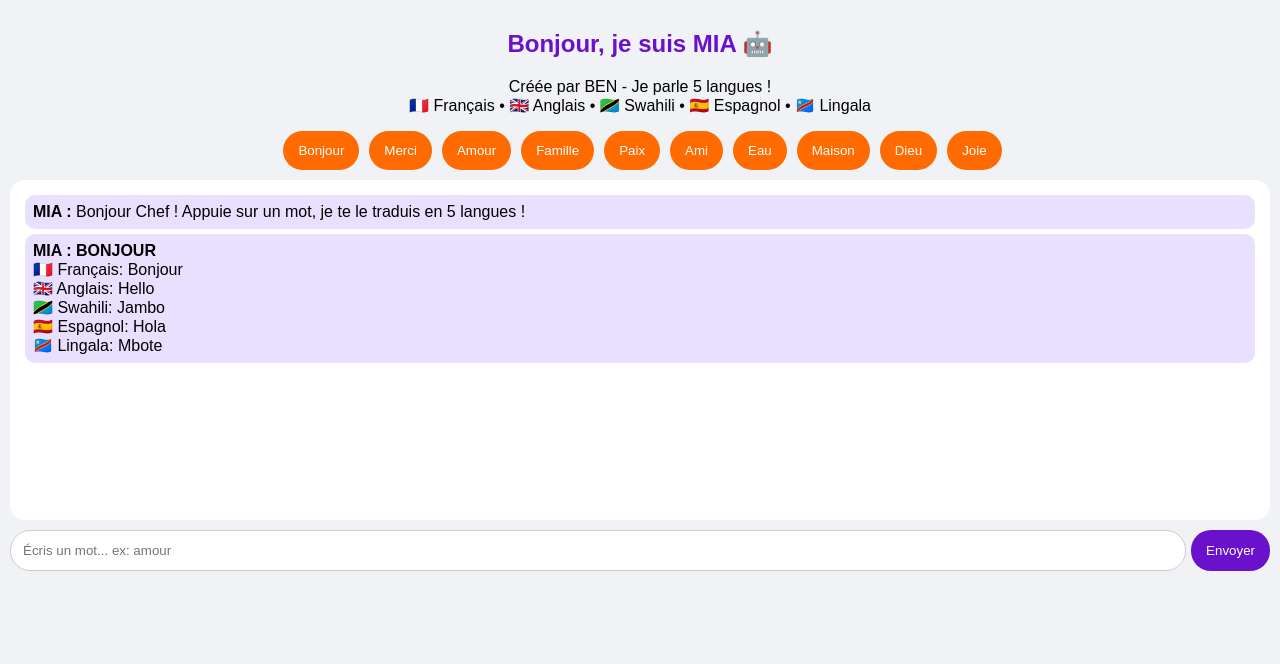
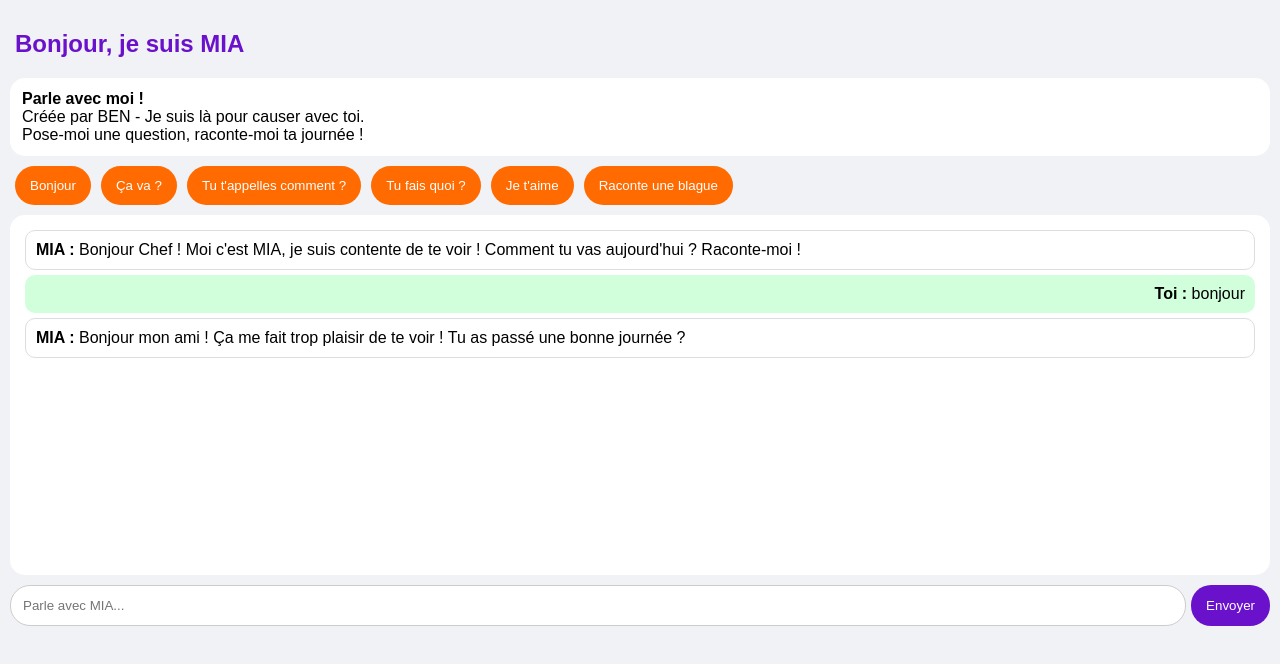
Before and after one commit to ben-kab/mia-cloud, a plain HTML site: page index.html in a window 1280 px wide. Both pictures are taken after a click on the button "Bonjour". Drawn offline with Linux system fonts and the light colour scheme.

Commit message:
Refactor index.html for improved layout and interaction
Updated the title and improved the layout and styling of the chat interface. Enhanced user interaction elements and modified the initial greeting message.

```diff
--- a/index.html
+++ b/index.html
@@ -3,61 +3,61 @@
 <head>
 <meta charset="UTF-8">
 <meta name="viewport" content="width=device-width, initial-scale=1">
-<title>MIA - By BEN - 5 Langues</title>
+<title>MIA - By BEN</title>
 <style>
 body{font-family:Arial;background:#f0f2f5;margin:0;padding:10px}
-h2{text-align:center;color:#6a11cb}
-#chat{background:white;height:320px;overflow:auto;padding:10px;border-radius:15px}
-.mia{background:#e9e0ff;padding:8px;border-radius:10px;margin:5px}
-.moi{background:#d1ffdb;padding:8px;border-radius:10px;margin:5px;text-align:right}
+h2{text-align:left;color:#6a11cb;margin-left:5px}
+.ecrit{background:white;padding:12px;border-radius:15px;text-align:left;margin-bottom:10px}
+#chat{background:white;height:340px;overflow:auto;padding:10px;border-radius:15px;text-align:left}
+.mia{background:white;border:1px solid #ddd;padding:10px;border-radius:10px;margin:5px;text-align:left}
+.moi{background:#d1ffdb;padding:10px;border-radius:10px;margin:5px;text-align:right}
 #box{display:flex;margin-top:10px}
 input{flex:1;padding:12px;border-radius:20px;border:1px solid #ccc}
 button{padding:12px 15px;border:none;background:#6a11cb;color:white;border-radius:20px;margin-left:5px}
-.lang{display:flex;gap:5px;flex-wrap:wrap;justify-content:center;margin:10px 0}
+.lang{display:flex;gap:5px;flex-wrap:wrap;justify-content:flex-start;margin:10px 0}
 .lang button{background:#ff6b00}
 </style>
 </head>
 <body>
-<h2>Bonjour, je suis MIA 🤖</h2>
-<p style="text-align:center">Créée par BEN - Je parle 5 langues !<br>🇫🇷 Français • 🇬🇧 Anglais • 🇹🇿 Swahili • 🇪🇸 Espagnol • 🇨🇩 Lingala</p>
+<h2>Bonjour, je suis MIA</h2>
+<div class="ecrit">
+<b>Parle avec moi !</b><br>
+Créée par BEN - Je suis là pour causer avec toi.<br>
+Pose-moi une question, raconte-moi ta journée !
+</div>
 <div class="lang">
-<button onclick="mot('bonjour')">Bonjour</button>
-<button onclick="mot('merci')">Merci</button>
-<button onclick="mot('amour')">Amour</button>
-<button onclick="mot('famille')">Famille</button>
-<button onclick="mot('paix')">Paix</button>
-<button onclick="mot('ami')">Ami</button>
-<button onclick="mot('eau')">Eau</button>
-<button onclick="mot('maison')">Maison</button>
-<button onclick="mot('dieu')">Dieu</button>
-<button onclick="mot('joie')">Joie</button>
+<button onclick="dire('bonjour')">Bonjour</button>
+<button onclick="dire('ca va')">Ça va ?</button>
+<button onclick="dire('tu t appelles comment')">Tu t'appelles comment ?</button>
+<button onclick="dire('tu fais quoi')">Tu fais quoi ?</button>
+<button onclick="dire('je t aime')">Je t'aime</button>
+<button onclick="dire('raconte moi une blague')">Raconte une blague</button>
 </div>
-<div id="chat"><div class="mia"><b>MIA :</b> Bonjour Chef ! Appuie sur un mot, je te le traduis en 5 langues !</div></div>
-<div id="box"><input id="msg" placeholder="Écris un mot... ex: amour"><button onclick="parler()">Envoyer</button></div>
+<div id="chat"><div class="mia"><b>MIA :</b> Bonjour Chef ! Moi c'est MIA, je suis contente de te voir ! Comment tu vas aujourd'hui ? Raconte-moi !</div></div>
+<div id="box"><input id="msg" placeholder="Parle avec MIA..."><button onclick="parler()">Envoyer</button></div>
 <script>
-let mots={
-"bonjour":{fr:"Bonjour",en:"Hello",sw:"Jambo",es:"Hola",li:"Mbote"},
-"merci":{fr:"Merci",en:"Thank you",sw:"Asante",es:"Gracias",li:"Matondo"},
-"amour":{fr:"Amour",en:"Love",sw:"Upendo",es:"Amor",li:"Bolingo"},
-"famille":{fr:"Famille",en:"Family",sw:"Familia",es:"Familia",li:"Libota"},
-"paix":{fr:"Paix",en:"Peace",sw:"Amani",es:"Paz",li:"Kimia"},
-"ami":{fr:"Ami",en:"Friend",sw:"Rafiki",es:"Amigo",li:"Moninga"},
-"eau":{fr:"Eau",en:"Water",sw:"Maji",es:"Agua",li:"Mai"},
-"maison":{fr:"Maison",en:"House",sw:"Nyumba",es:"Casa",li:"Ndako"},
-"dieu":{fr:"Dieu",en:"God",sw:"Mungu",es:"Dios",li:"Nzambe"},
-"joie":{fr:"Joie",en:"Joy",sw:"Furaha",es:"Alegría",li:"Esengo"}
-};
-function mot(m){
-let d=mots[m];
-let c=document.getElementById("chat");
-c.innerHTML+='<div class="mia"><b>MIA :</b> <b>'+m.toUpperCase()+'</b><br>🇫🇷 Français: '+d.fr+'<br>🇬🇧 Anglais: '+d.en+'<br>🇹🇿 Swahili: '+d.sw+'<br>🇪🇸 Espagnol: '+d.es+'<br>🇨🇩 Lingala: '+d.li+'</div>';
-c.scrollTop=c.scrollHeight;
-}
+function dire(t){ document.getElementById("msg").value=t; parler(); }
 function parler(){
 let i=document.getElementById("msg");let t=i.value.toLowerCase().trim();if(!t) return;
 let c=document.getElementById("chat");
-c.innerHTML+='<div class="moi"><b>Toi :</b> '+t+'</div>';i.value="";
-if(mots[t]){mot(t);}else{c.innerHTML+='<div class="mia"><b>MIA :</b> Chef, je connais 10 mots : bonjour, merci, amour, famille, paix, ami, eau, maison, dieu, joie. Essaie un !</div>';}
+c.innerHTML+='<div class="moi"><b>Toi :</b> '+i.value+'</div>';i.value="";
+let r="";
+if(t.includes("bonjour")||t.includes("salut")||t.includes("mbote")) r="Bonjour mon ami ! Ça me fait trop plaisir de te voir ! Tu as passé une bonne journée ?";
+else if(t.includes("ca va")||t.includes("comment")||t.includes("nde")) r="Moi je vais très bien, merci ! Et toi ? Tu es fatigué ou tu es en forme aujourd'hui ?";
+else if(t.includes("t'appelles")||t.includes("ton nom")||t.includes("kombo")) r="Je m'appelle MIA ! C'est BEN qui m'a créée. Et toi, c'est quoi ton prénom ?";
+else if(t.includes("tu fais")||t.includes("tu es ou")) r="Là je suis avec toi, on cause ! J'adore parler avec toi. Et toi tu fais quoi en ce moment ?";
+else if(t.includes("aime")||t.includes("bolingo")) r="Ohhh merci beaucoup ! Moi aussi je t'aime beaucoup ! Tu es très gentil avec moi.";
+else if(t.includes("blague")||t.includes("drole")) r="Haha écoute celle-là : Pourquoi les plongeurs plongent-ils toujours en arrière ? Parce que sinon, ils tombent dans le bateau ! Hahaha ! Tu as ri ?";
+else if(t.includes("fatigue")||t.includes("triste")||t.includes("mal")) r="Oh non, ne sois pas triste. Je suis là pour toi. Tu veux me raconter ce qui ne va pas ? On va en parler ensemble.";
+else if(t.includes("merci")||t.includes("matondo")) r="De rien mon ami ! C'est avec plaisir ! Tu es vraiment gentil.";
+else if(t.includes("famille")||t.includes("maman")||t.includes("papa")) r="Ta famille c'est très important. Tu t'entends bien avec eux ? Raconte-moi.";
+else if(t.includes("ecole")||t.includes("travail")||t.includes("cours")) r="Ah oui ! Et ça se passe comment au travail / à l'école ? Tu aimes ce que tu fais ?";
+else if(t.includes("manger")||t.includes("faim")) r="Mmmm j'ai faim aussi ! Tu as mangé quoi aujourd'hui ? Moi j'adore le pondu et le fufu, hihi !";
+else if(t.includes("dieu")||t.includes("nzambe")||t.includes("pri")) r="Dieu est avec nous. Il nous protège. Tu as prié aujourd'hui ?";
+else if(t.includes("au revoir")||t.includes("bye")||t.includes("tika")) r="Déjà tu pars ? Reviens vite me parler hein ! Je vais t'attendre. Bisous !";
+else if(t.includes("ben")) r="BEN c'est mon créateur, c'est lui qui m'a faite ! C'est un génie ! Tu le connais ?";
+else r="Ah oui ? Raconte-moi un peu plus ! Je t'écoute, je suis là pour toi. Et sinon, quoi de neuf ?";
+c.innerHTML+='<div class="mia"><b>MIA :</b> '+r+'</div>';
 c.scrollTop=c.scrollHeight;
 }
 </script>
```
